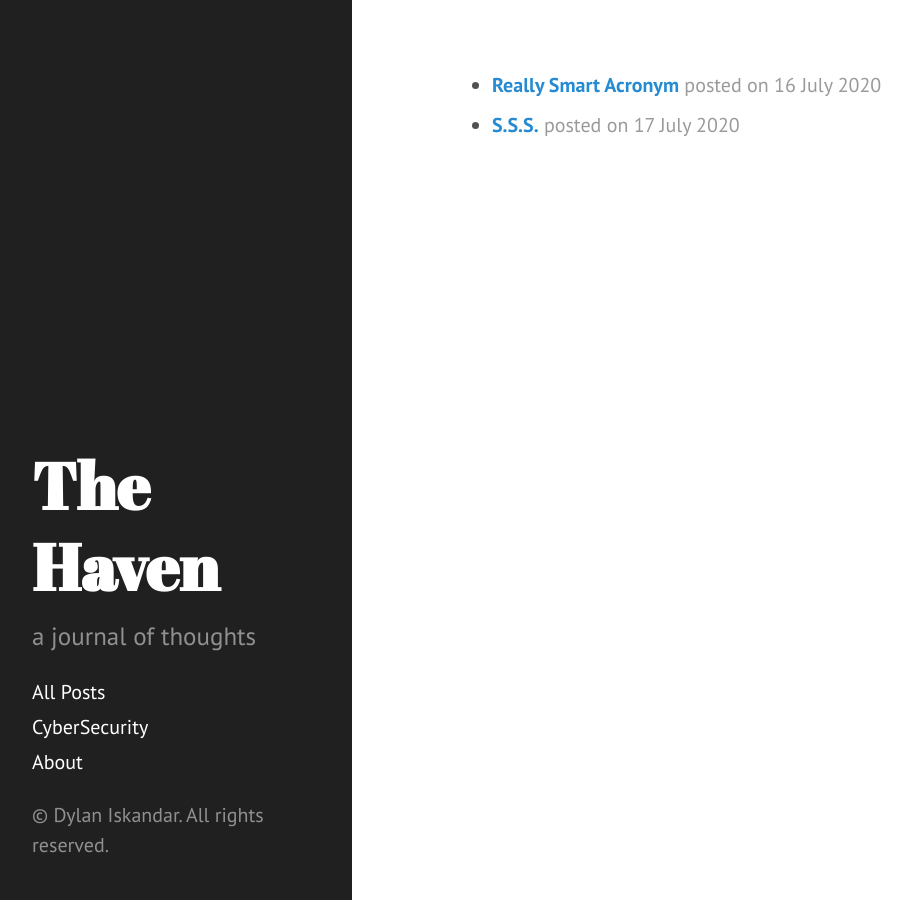
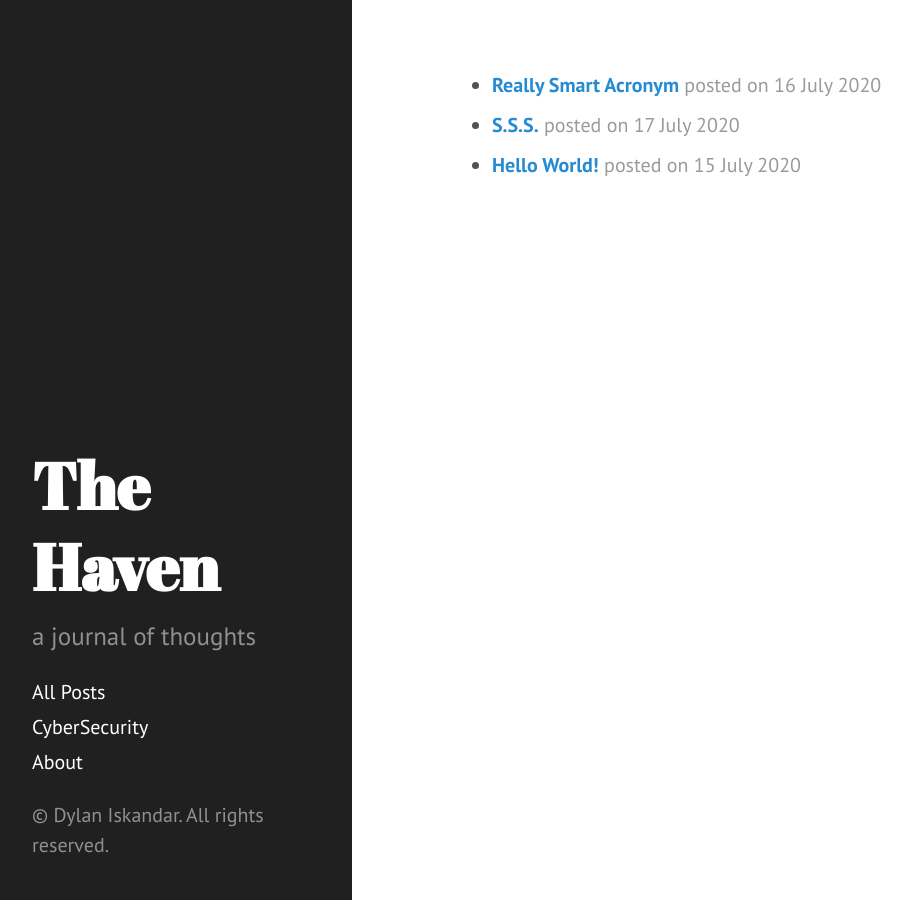
Before and after one commit to mayuridev/myblog, a Jekyll site: the page allposts.html, which Jekyll copies as it is, in a window 1280 px wide. Shown: the whole page, without its empty margins (8-920 px from the left). Built offline with Jekyll 4.4.1, drawn with Linux system fonts in a browser that asks for light colours.

Commit message:
Update allposts.html

```diff
--- a/allposts.html
+++ b/allposts.html
@@ -60,6 +60,7 @@
     <div id="cybersec">
       <li><span class="post-date"><b><a href="https://blog.dylaniskandar.com/2020/07/17/Really-Smart-Acronym/">Really Smart Acronym</a></b> posted on 16 July 2020</span></li>
       <li><span class="post-date"><b><a href="https://blog.dylaniskandar.com/2020/07/16/SSS/">S.S.S.</a></b> posted on 17 July 2020</span></li>
+      <li><span class="post-date"><b><a href="https://blog.dylaniskandar.com/2020/07/15/Hello-World!/">Hello World!</a></b> posted on 15 July 2020</span></li>
     </div>
 
   </ul>
```
